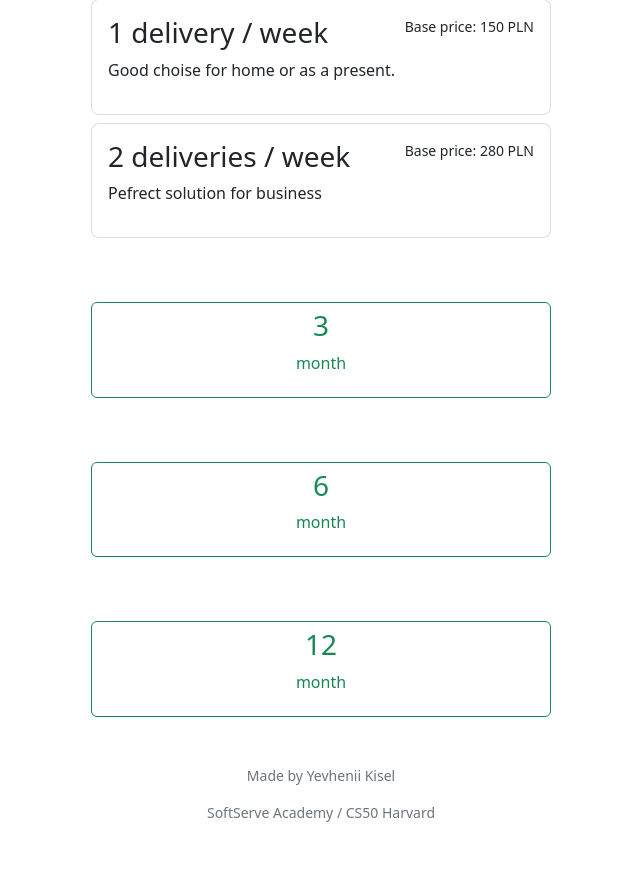
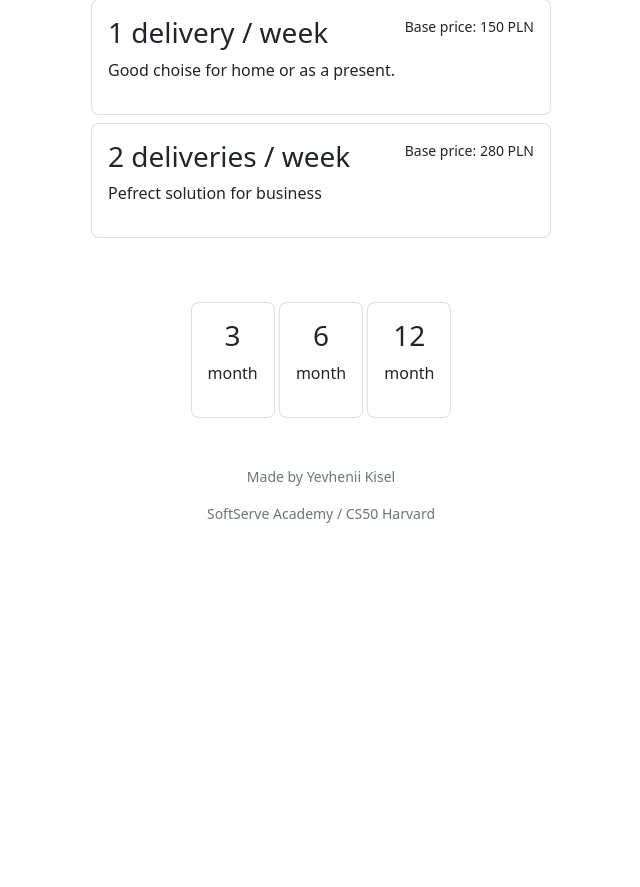
Before and after one commit to YevheniiKisel/Final_project, a Flask app: page /subscription in a window 1280 px wide. Shown: the part 179-1066 px from the top of the page, without its empty margins (319-959 px from the left). After the commit the page ends 702 px from the top, so only its background shows below. Run offline with Flask 2, Linux system fonts and the light colour scheme; a user stored in the database is signed in.

Commit message:
cards with monthes are in one row

```diff
--- a/project/templates/subscription1.html
+++ b/project/templates/subscription1.html
@@ -35,38 +35,31 @@
                     </div>
 
                     <!-- section with duration (how many month)-->
-                    <div>
+                    <div class="list-group list-group-checkable d-inline-block gap-2 border-0 w-100">
                         <!-- first radio button <3 month> -->
-                            <div class="list-group">
                             <input type="radio" name="durationMonth" id="3month" class="list-group-item-check pe-none" value="3">
-                                <label class="btn btn-outline-success" for="3month">
+                            <label class="list-group-item rounded-3 py-3 d-inline-block" for="3month">
                                 <div class="d-block justify-content-between w-100">
                                     <h3>3</h3>
                                     <p>month</p>
                                 </div>
                             </label>
-                            </div>
                         <!-- second radio button <6 month> -->
-                            <div class="list-group">
                             <input type="radio" name="durationMonth" id="6month" class="list-group-item-check pe-none" value="6">
-                                <label class="btn btn-outline-success" for="6month">
+                            <label class="list-group-item rounded-3 py-3 d-inline-block" for="6month">
                                 <div class="d-block justify-content-between w-100">
                                     <h3>6</h3>
                                     <p>month</p>
                                 </div>
                             </label>
-                            </div>
                         <!-- third radio button <12 month> -->
-                            <div class="list-group">
                             <input type="radio" name="durationMonth" id="12month" class="list-group-item-check pe-none" value="12">
-                                <label class="btn btn-outline-success" for="12month">
+                            <label class="list-group-item rounded-3 py-3 d-inline-block" for="12month">
                                 <div class="d-block justify-content-between w-100">
                                     <h3>12</h3>
                                     <p>month</p>
                                 </div>
                             </label>
-                            </div>
-
 
                     </div>
 
```
Lines whose indentation alone changed are shown as unchanged.
